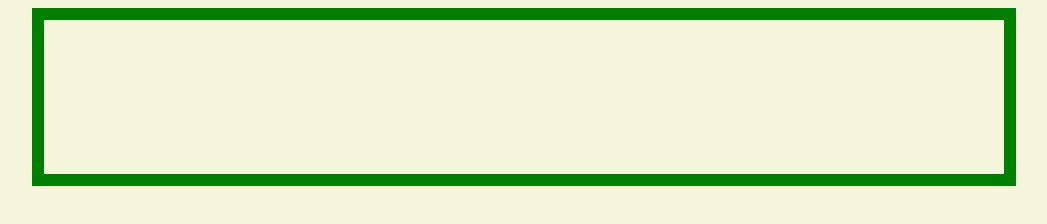
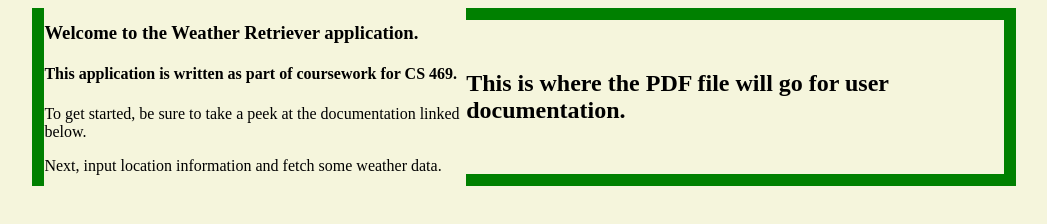
Before and after one commit to pdiddychickenpunk/CS-469-Weather-Retriever, a plain HTML site: page index.html in a window 1280 px wide. Shown: the whole page, without its empty margins (116-1163 px from the left). Drawn offline with Linux system fonts and the light colour scheme.

Commit message:
Insert greeting message and add PDF text to show greeting area

```diff
--- a/index.html
+++ b/index.html
@@ -15,8 +15,17 @@
 
         <div class="greetingSection">
 
-            <div class="greetingMessageSection"></div>
-            <div class="userDocumentationSection"></div>
+            <div class="greetingMessageSection">
+
+                <h3>Welcome to the Weather Retriever application.</h3>
+                <h4>This application is written as part of coursework for CS 469.</h4>
+                <p>To get started, be sure to take a peek at the documentation linked below.</p>
+                <p>Next, input location information and fetch some weather data.</p>
+
+            </div>
+            <div class="userDocumentationSection">
+                <h2>This is where the PDF file will go for user documentation.</h2>
+            </div>
 
         </div>
 
```
